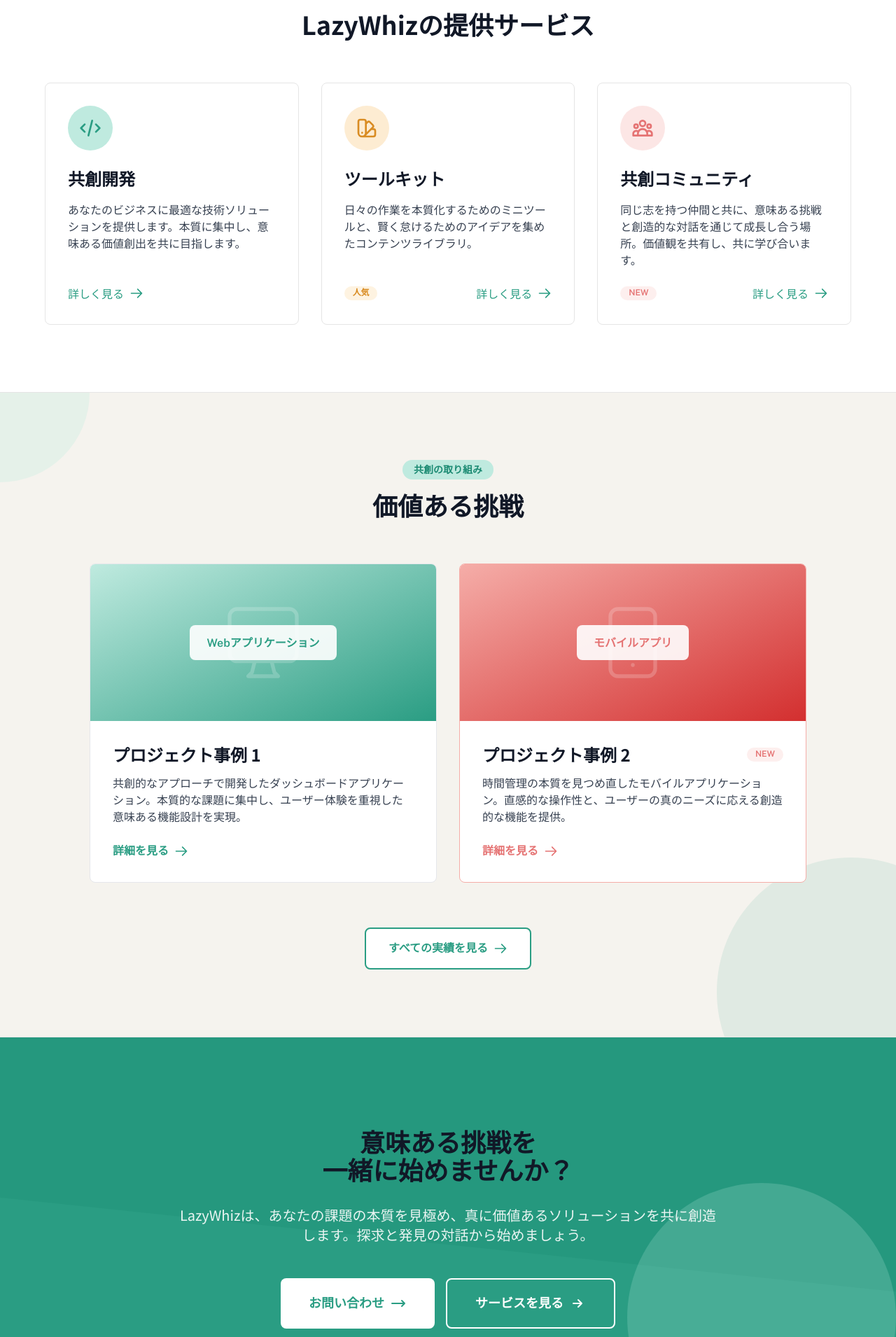
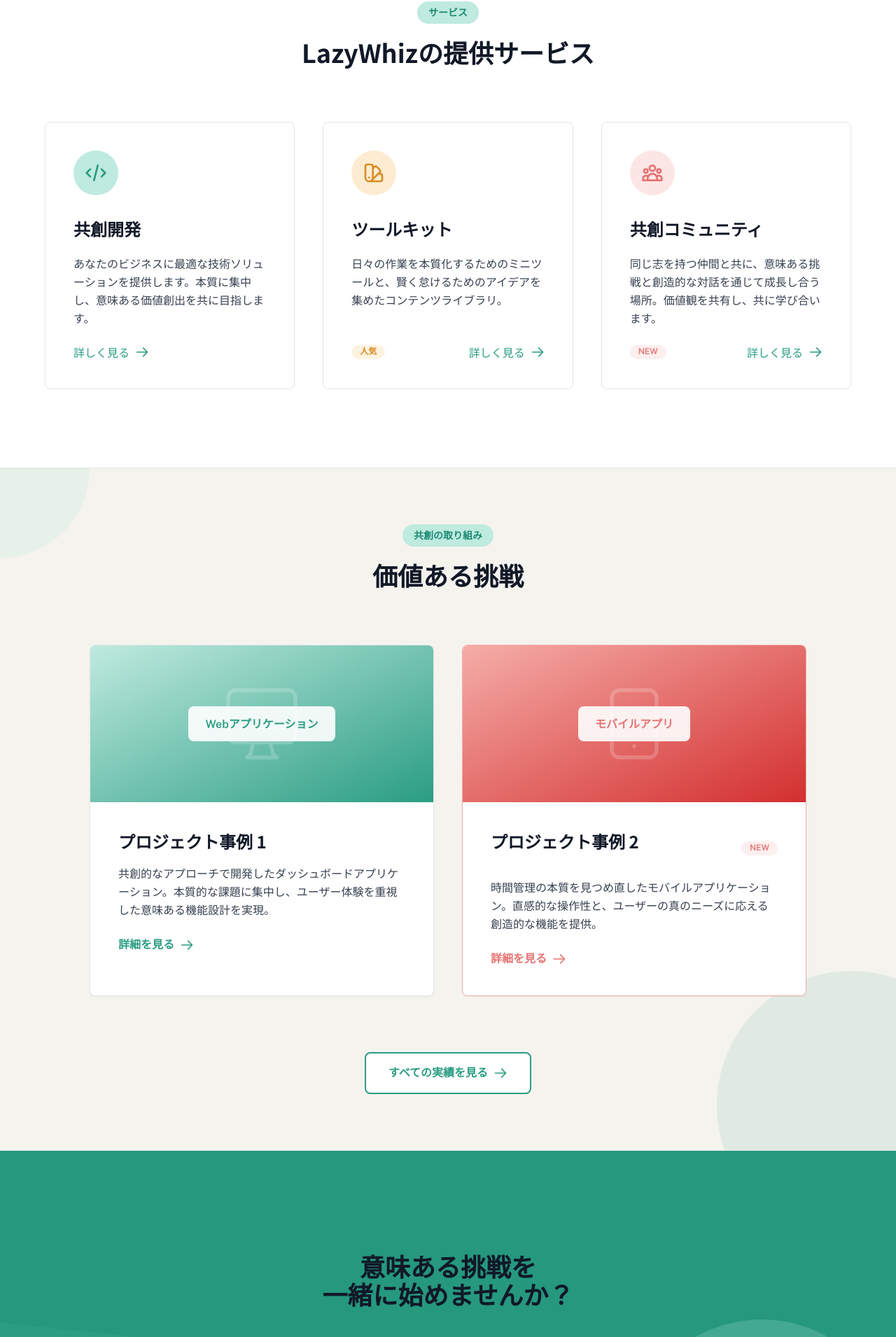
Before and after one commit to lazywhiz-main/lazywhizmain, a Next.js app: page / in a window 1280 px wide. Shown: the part 870-2780 px from the top of the page at 70% size. Built offline with nearby package versions, Linux system fonts and the light colour scheme.

Commit message:
改善フェーズ2: コンテンツの呼吸感の向上

```diff
--- a/app/globals.css
+++ b/app/globals.css
@@ -21,6 +21,28 @@
   @apply font-sans;
 }
 
+/* 基本余白・呼吸感の設定 */
+section {
+  @apply py-16 md:py-20;
+}
+
+p:not(:last-child) {
+  @apply mb-6;
+}
+
+ul:not([class]), ol:not([class]) {
+  @apply my-6;
+}
+
+ul:not([class]) li:not(:last-child), ol:not([class]) li:not(:last-child) {
+  @apply mb-3;
+}
+
+/* セクション間の区切り強化 */
+section + section {
+  @apply relative;
+}
+
 /* レスポンシブ最適化 - モバイル調整 */
 @media (max-width: 640px) {
   .container {
@@ -41,6 +63,10 @@
 
   .card {
     @apply p-5;
+  }
+
+  p:not(:last-child) {
+    @apply mb-4;
   }
 }
 
@@ -65,31 +91,31 @@
 
 /* 見出し階層のバランス調整 */
 h1 {
-  @apply text-text-high font-heading text-4xl md:text-5xl leading-tight;
+  @apply text-text-high font-heading text-4xl md:text-5xl leading-tight mb-8;
 }
 
 h2 {
-  @apply text-text-high font-heading text-3xl md:text-4xl leading-tight;
+  @apply text-text-high font-heading text-3xl md:text-4xl leading-tight mb-6;
 }
 
 h3 {
-  @apply text-text-high font-heading text-2xl md:text-3xl leading-tight;
+  @apply text-text-high font-heading text-2xl md:text-3xl leading-tight mb-5;
 }
 
 h4 {
-  @apply text-text-high font-heading text-xl md:text-2xl leading-tight;
+  @apply text-text-high font-heading text-xl md:text-2xl leading-tight mb-4;
 }
 
 h5 {
-  @apply text-text-high font-heading text-lg md:text-xl leading-tight;
+  @apply text-text-high font-heading text-lg md:text-xl leading-tight mb-3;
 }
 
 h6 {
-  @apply text-text-high font-heading text-base md:text-lg leading-tight;
+  @apply text-text-high font-heading text-base md:text-lg leading-tight mb-3;
 }
 
 .heading-accent {
-  @apply relative pb-4 mb-6;
+  @apply relative pb-4 mb-8;
 }
 
 .heading-accent::after {
@@ -98,7 +124,7 @@
 }
 
 .heading-center-accent {
-  @apply relative pb-4 mb-6;
+  @apply relative pb-4 mb-8;
 }
 
 .heading-center-accent::after {
@@ -155,17 +181,13 @@
   @apply font-space;
 }
 
-.container {
-  @apply mx-auto px-4 max-w-7xl;
-}
-
 /* カードデザイン統一 */
 .card {
-  @apply bg-white rounded-lg border border-neutral-200 overflow-hidden transition-all hover:border-brand-200 hover:shadow-sm;
+  @apply bg-white rounded-lg border border-neutral-200 overflow-hidden transition-all hover:border-brand-200 hover:shadow-sm p-6 md:p-8;
 }
 
 .card-highlighted {
-  @apply bg-white rounded-lg border border-orange-200 overflow-hidden transition-all hover:border-orange-300 hover:shadow-sm relative;
+  @apply bg-white rounded-lg border border-orange-200 overflow-hidden transition-all hover:border-orange-300 hover:shadow-sm relative p-6 md:p-8;
 }
 
 .card-highlighted::before {
@@ -174,7 +196,7 @@
 }
 
 .card-new {
-  @apply bg-white rounded-lg border border-coral-200 overflow-hidden transition-all hover:border-coral-500 hover:shadow-sm relative;
+  @apply bg-white rounded-lg border border-coral-200 overflow-hidden transition-all hover:border-coral-500 hover:shadow-sm relative p-6 md:p-8;
 }
 
 .card-new::before {
@@ -199,11 +221,11 @@
 
 /* セクション区切りの強化 */
 .section-alt {
-  @apply bg-neutral-50 border-t border-b border-neutral-200;
+  @apply bg-neutral-50 border-t border-b border-neutral-200 py-16 md:py-20;
 }
 
 .section-brand {
-  @apply bg-brand-50 border-t border-b border-brand-100;
+  @apply bg-brand-50 border-t border-b border-brand-100 py-16 md:py-20;
 }
 
 .section-divided {
@@ -212,5 +234,10 @@
 
 .section-divided::before {
   content: '';
-  @apply absolute left-1/2 top-0 w-16 h-1 bg-brand-200 -translate-x-1/2 -translate-y-1/2 rounded-full;
+  @apply absolute left-1/2 top-0 w-24 h-1 bg-brand-200 -translate-x-1/2 -translate-y-1/2 rounded-full;
 }
+
+/* コンテナの余白調整 */
+.container {
+  @apply mx-auto px-4 md:px-6 max-w-7xl;
+}
--- a/app/page.tsx
+++ b/app/page.tsx
@@ -26,14 +26,14 @@
 
         <div className="container relative z-10">
           <div className="max-w-2xl">
-            <h1 className="text-4xl md:text-5xl font-heading mb-6">
+            <h1 className="text-4xl md:text-5xl font-heading mb-8">
               頑張りすぎず、<br />
               <span className="text-brand-500">賢く生きる未来へ</span>
             </h1>
-            <p className="text-xl font-body text-text-medium mb-10 max-w-xl">
+            <p className="text-xl font-body text-text-medium mb-12 max-w-xl leading-relaxed">
               LazyWhizは、最小限の労力で最大限の成果を生み出すための知恵とツールを提供します。頑張りすぎず賢く生きることで、本当に大切なことに集中できる世界を目指しています。
             </p>
-            <div className="flex flex-col sm:flex-row gap-4">
+            <div className="flex flex-col sm:flex-row gap-5">
               <Link href="/about" className="btn-primary">
                 <span>ブランドストーリー</span>
                 <svg className="ml-2 w-5 h-5" fill="none" stroke="currentColor" viewBox="0 0 24 24" xmlns="http://www.w3.org/2000/svg">
@@ -52,22 +52,22 @@
       </section>
 
       {/* Services Overview */}
-      <section className="py-24">
+      <section className="py-28">
         <div className="container">
-          <div className="text-center mb-16">
-            <span className="inline-block px-4 py-1 bg-brand-200 text-brand-600 rounded-full text-sm font-ui mb-4">サービス</span>
+          <div className="text-center mb-20">
+            <span className="inline-block px-4 py-1.5 bg-brand-200 text-brand-600 rounded-full text-sm font-ui mb-5">サービス</span>
             <h2 className="text-4xl font-heading text-text-high">LazyWhizの提供サービス</h2>
           </div>
 
-          <div className="grid grid-cols-1 sm:grid-cols-2 lg:grid-cols-3 gap-6 md:gap-8 max-w-6xl mx-auto">
-            <div className="bg-white p-8 rounded-lg border border-neutral-200 transition-all hover:border-brand-300 flex flex-col h-full">
-              <div className="w-16 h-16 bg-brand-200 rounded-full flex items-center justify-center text-brand-500 mb-6">
+          <div className="grid grid-cols-1 sm:grid-cols-2 lg:grid-cols-3 gap-8 md:gap-10 max-w-6xl mx-auto">
+            <div className="bg-white p-8 md:p-10 rounded-lg border border-neutral-200 transition-all hover:border-brand-300 flex flex-col h-full">
+              <div className="w-16 h-16 bg-brand-200 rounded-full flex items-center justify-center text-brand-500 mb-8">
                 <svg className="w-8 h-8" fill="none" stroke="currentColor" viewBox="0 0 24 24" xmlns="http://www.w3.org/2000/svg">
                   <path strokeLinecap="round" strokeLinejoin="round" strokeWidth="2" d="M10 20l4-16m4 4l4 4-4 4M6 16l-4-4 4-4"></path>
                 </svg>
               </div>
-              <h3 className="text-2xl font-heading mb-4 text-text-high">共創開発</h3>
-              <p className="text-text-medium font-body mb-6 flex-grow">あなたのビジネスに最適な技術ソリューションを提供します。本質に集中し、意味ある価値創出を共に目指します。</p>
+              <h3 className="text-2xl font-heading mb-5 text-text-high">共創開発</h3>
+              <p className="text-text-medium font-body mb-8 flex-grow leading-relaxed">あなたのビジネスに最適な技術ソリューションを提供します。本質に集中し、意味ある価値創出を共に目指します。</p>
               <Link href="/service" className="link-text mt-auto">
                 <span>詳しく見る</span>
                 <svg className="ml-2 w-5 h-5" fill="none" stroke="currentColor" viewBox="0 0 24 24" xmlns="http://www.w3.org/2000/svg">
@@ -76,14 +76,14 @@
               </Link>
             </div>
 
-            <div className="bg-white p-8 rounded-lg border border-neutral-200 transition-all hover:border-orange-300 flex flex-col h-full">
-              <div className="w-16 h-16 bg-orange-200/30 rounded-full flex items-center justify-center text-orange-600 mb-6">
+            <div className="bg-white p-8 md:p-10 rounded-lg border border-neutral-200 transition-all hover:border-orange-300 flex flex-col h-full">
+              <div className="w-16 h-16 bg-orange-200/30 rounded-full flex items-center justify-center text-orange-600 mb-8">
                 <svg className="w-8 h-8" fill="none" stroke="currentColor" viewBox="0 0 24 24" xmlns="http://www.w3.org/2000/svg">
                   <path strokeLinecap="round" strokeLinejoin="round" strokeWidth="2" d="M7 21a4 4 0 01-4-4V5a2 2 0 012-2h4a2 2 0 012 2v12a4 4 0 01-4 4zm0 0h12a2 2 0 002-2v-4a2 2 0 00-2-2h-2.343M11 7.343l1.657-1.657a2 2 0 012.828 0l2.829 2.829a2 2 0 010 2.828l-8.486 8.485M7 17h.01"></path>
                 </svg>
               </div>
-              <h3 className="text-2xl font-heading mb-4 text-text-high">ツールキット</h3>
-              <p className="text-text-medium font-body mb-6 flex-grow">日々の作業を本質化するためのミニツールと、賢く怠けるためのアイデアを集めたコンテンツライブラリ。</p>
+              <h3 className="text-2xl font-heading mb-5 text-text-high">ツールキット</h3>
+              <p className="text-text-medium font-body mb-8 flex-grow leading-relaxed">日々の作業を本質化するためのミニツールと、賢く怠けるためのアイデアを集めたコンテンツライブラリ。</p>
               <div className="flex items-center justify-between mt-auto">
                 <span className="px-3 py-0.5 bg-orange-200/20 text-orange-600 text-xs rounded-full ui-element">人気</span>
                 <Link href="/toolkit" className="link-text text-orange-300 hover:text-orange-600">
@@ -95,14 +95,14 @@
               </div>
             </div>
 
-            <div className="bg-white p-8 rounded-lg border border-neutral-200 transition-all hover:border-coral-300 flex flex-col h-full">
-              <div className="w-16 h-16 bg-coral-200/30 rounded-full flex items-center justify-center text-coral-500 mb-6">
+            <div className="bg-white p-8 md:p-10 rounded-lg border border-neutral-200 transition-all hover:border-coral-300 flex flex-col h-full">
+              <div className="w-16 h-16 bg-coral-200/30 rounded-full flex items-center justify-center text-coral-500 mb-8">
                 <svg className="w-8 h-8" fill="none" stroke="currentColor" viewBox="0 0 24 24" xmlns="http://www.w3.org/2000/svg">
                   <path strokeLinecap="round" strokeLinejoin="round" strokeWidth="2" d="M17 20h5v-2a3 3 0 00-5.356-1.857M17 20H7m10 0v-2c0-.656-.126-1.283-.356-1.857M7 20H2v-2a3 3 0 015.356-1.857M7 20v-2c0-.656.126-1.283.356-1.857m0 0a5.002 5.002 0 019.288 0M15 7a3 3 0 11-6 0 3 3 0 016 0zm6 3a2 2 0 11-4 0 2 2 0 014 0zM7 10a2 2 0 11-4 0 2 2 0 014 0z"></path>
                 </svg>
               </div>
-              <h3 className="text-2xl font-heading mb-4 text-text-high">共創コミュニティ</h3>
-              <p className="text-text-medium font-body mb-6 flex-grow">同じ志を持つ仲間と共に、意味ある挑戦と創造的な対話を通じて成長し合う場所。価値観を共有し、共に学び合います。</p>
+              <h3 className="text-2xl font-heading mb-5 text-text-high">共創コミュニティ</h3>
+              <p className="text-text-medium font-body mb-8 flex-grow leading-relaxed">同じ志を持つ仲間と共に、意味ある挑戦と創造的な対話を通じて成長し合う場所。価値観を共有し、共に学び合います。</p>
               <div className="flex items-center justify-between mt-auto">
                 <span className="px-3 py-0.5 bg-coral-200/20 text-coral-500 text-xs rounded-full ui-element">NEW</span>
                 <Link href="/guild" className="link-text text-coral-500 hover:text-coral-600">
@@ -118,19 +118,19 @@
       </section>
 
       {/* Featured Work */}
-      <section className="py-24 section-alt relative overflow-hidden">
+      <section className="py-28 section-alt relative overflow-hidden">
         {/* 装飾要素 */}
         <div className="absolute left-0 top-0 w-64 h-64 bg-brand-200 rounded-full opacity-30 -translate-x-1/2 -translate-y-1/2"></div>
         <div className="absolute right-0 bottom-0 w-96 h-96 bg-brand-500 rounded-full opacity-10 translate-x-1/3 translate-y-1/3"></div>
 
         <div className="container relative">
-          <div className="text-center mb-16">
-            <span className="inline-block px-4 py-1 bg-brand-200 text-brand-600 rounded-full text-sm font-ui mb-4">共創の取り組み</span>
+          <div className="text-center mb-20">
+            <span className="inline-block px-4 py-1.5 bg-brand-200 text-brand-600 rounded-full text-sm font-ui mb-5">共創の取り組み</span>
             <h2 className="text-4xl font-heading text-text-high">価値ある挑戦</h2>
           </div>
 
-          <div className="grid grid-cols-1 sm:grid-cols-2 gap-8 max-w-5xl mx-auto">
-            <div className="bg-white rounded-lg overflow-hidden border border-brand-300 transition-all hover:border-brand-400">
+          <div className="grid grid-cols-1 sm:grid-cols-2 gap-10 max-w-5xl mx-auto">
+            <div className="bg-white rounded-lg overflow-hidden border border-brand-300 transition-all hover:border-brand-400 shadow-sm">
               <div className="relative h-56 w-full bg-gradient-to-br from-brand-200 to-brand-500 flex items-center justify-center">
                 <div className="absolute inset-0 opacity-20 flex items-center justify-center">
                   <svg className="w-32 h-32 text-white" fill="none" stroke="currentColor" viewBox="0 0 24 24" xmlns="http://www.w3.org/2000/svg">
@@ -141,9 +141,9 @@
                   <span className="text-brand-500 font-ui">Webアプリケーション</span>
                 </div>
               </div>
-              <div className="p-8">
-                <h3 className="text-2xl font-heading mb-3 text-text-high">プロジェクト事例 1</h3>
-                <p className="text-text-medium font-body mb-6">共創的なアプローチで開発したダッシュボードアプリケーション。本質的な課題に集中し、ユーザー体験を重視した意味ある機能設計を実現。</p>
+              <div className="p-8 md:p-10">
+                <h3 className="text-2xl font-heading mb-4 text-text-high">プロジェクト事例 1</h3>
+                <p className="text-text-medium font-body mb-8 leading-relaxed">共創的なアプローチで開発したダッシュボードアプリケーション。本質的な課題に集中し、ユーザー体験を重視した意味ある機能設計を実現。</p>
                 <Link href="/works/1" className="inline-flex items-center text-brand-500 hover:text-brand-600 font-ui">
                   <span>詳細を見る</span>
                   <svg className="ml-2 w-5 h-5" fill="none" stroke="currentColor" viewBox="0 0 24 24" xmlns="http://www.w3.org/2000/svg">
@@ -153,7 +153,7 @@
               </div>
             </div>
 
-            <div className="bg-white rounded-lg overflow-hidden border border-coral-200 transition-all hover:border-coral-300">
+            <div className="bg-white rounded-lg overflow-hidden border border-coral-200 transition-all hover:border-coral-300 shadow-sm">
               <div className="relative h-56 w-full bg-gradient-to-br from-coral-200 to-coral-600 flex items-center justify-center">
                 <div className="absolute inset-0 opacity-20 flex items-center justify-center">
                   <svg className="w-32 h-32 text-white" fill="none" stroke="currentColor" viewBox="0 0 24 24" xmlns="http://www.w3.org/2000/svg">
@@ -164,12 +164,12 @@
                   <span className="text-coral-500 font-ui">モバイルアプリ</span>
                 </div>
               </div>
-              <div className="p-8">
-                <div className="flex items-center justify-between mb-3">
+              <div className="p-8 md:p-10">
+                <div className="flex items-center justify-between mb-4">
                   <h3 className="text-2xl font-heading text-text-high">プロジェクト事例 2</h3>
                   <span className="px-3 py-0.5 bg-coral-200/20 text-coral-500 text-xs rounded-full ui-element">NEW</span>
                 </div>
-                <p className="text-text-medium font-body mb-6">時間管理の本質を見つめ直したモバイルアプリケーション。直感的な操作性と、ユーザーの真のニーズに応える創造的な機能を提供。</p>
+                <p className="text-text-medium font-body mb-8 leading-relaxed">時間管理の本質を見つめ直したモバイルアプリケーション。直感的な操作性と、ユーザーの真のニーズに応える創造的な機能を提供。</p>
                 <Link href="/works/2" className="inline-flex items-center text-coral-500 hover:text-coral-600 font-ui">
                   <span>詳細を見る</span>
                   <svg className="ml-2 w-5 h-5" fill="none" stroke="currentColor" viewBox="0 0 24 24" xmlns="http://www.w3.org/2000/svg">
@@ -180,7 +180,7 @@
             </div>
           </div>
 
-          <div className="text-center mt-16">
+          <div className="text-center mt-20">
             <Link href="/works" className="inline-flex items-center justify-center bg-white border-2 border-brand-500 text-brand-500 hover:bg-brand-500 hover:text-white px-8 py-4 rounded-lg font-ui transition-all">
               <span>すべての実績を見る</span>
               <svg className="ml-2 w-5 h-5" fill="none" stroke="currentColor" viewBox="0 0 24 24" xmlns="http://www.w3.org/2000/svg">
@@ -192,7 +192,7 @@
       </section>
 
       {/* CTA Section */}
-      <section className="py-32 relative overflow-hidden">
+      <section className="py-36 relative overflow-hidden">
         {/* 背景 */}
         <div className="absolute inset-0 bg-brand-500 z-0"></div>
 
@@ -202,11 +202,11 @@
 
         <div className="container relative z-10">
           <div className="max-w-3xl mx-auto text-center text-white">
-            <h2 className="text-4xl font-heading mb-8">意味ある挑戦を<br />一緒に始めませんか？</h2>
-            <p className="text-xl font-body mb-12 opacity-90">
+            <h2 className="text-4xl font-heading mb-10">意味ある挑戦を<br />一緒に始めませんか？</h2>
+            <p className="text-xl font-body mb-14 opacity-90 leading-relaxed">
               LazyWhizは、あなたの課題の本質を見極め、真に価値あるソリューションを共に創造します。探求と発見の対話から始めましょう。
             </p>
-            <div className="flex flex-col sm:flex-row gap-4 justify-center">
+            <div className="flex flex-col sm:flex-row gap-5 justify-center">
               <Link href="/contact" className="inline-flex items-center justify-center bg-white text-brand-500 hover:bg-neutral-50 px-10 py-5 rounded-lg font-ui text-lg transition-all">
                 <span>お問い合わせ</span>
                 <svg className="ml-2 w-6 h-6" fill="none" stroke="currentColor" viewBox="0 0 24 24" xmlns="http://www.w3.org/2000/svg">
@@ -220,7 +220,7 @@
                 </svg>
               </Link>
             </div>
-            <div className="mt-6">
+            <div className="mt-8">
               <span className="text-sm text-orange-200 ui-element">＼ サービス内容を詳しく知りたい方へ ／</span>
             </div>
           </div>
```
Also changed, not shown: components/Footer.tsx (+20 -20 lines), components/Header.tsx (+16 -16 lines).
